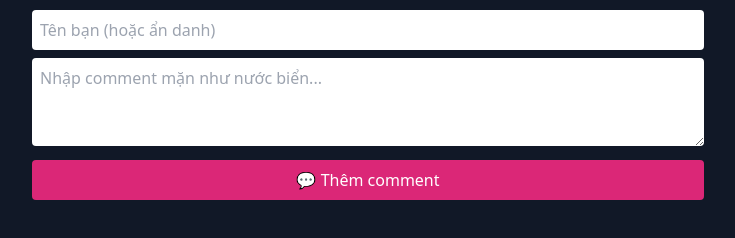
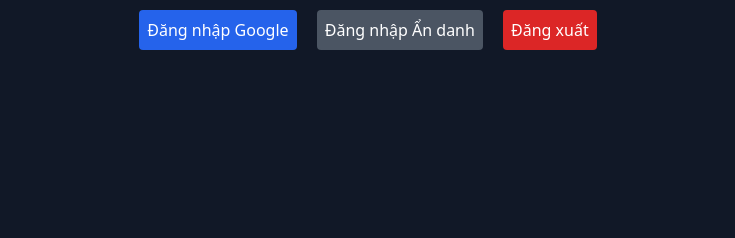
Before and after one commit to abcsnoob/lostteach-comments, a plain HTML site: page index.html in a window 1280 px wide. Shown: the part 70-308 px from the top of the page, without its empty margins (272-1007 px from the left). Drawn offline with nearby package versions, Linux system fonts and the light colour scheme.

Commit message:
Update index.html

```diff
--- a/index.html
+++ b/index.html
@@ -2,38 +2,29 @@
 <html lang="vi">
 <head>
   <meta charset="UTF-8" />
-  <title>MấtDạy.org - Tổng hợp Comments mất dạy từ Youtube</title>
-  <script src="https://www.gstatic.com/firebasejs/8.10.1/firebase-app.js"></script>
-  <script src="https://www.gstatic.com/firebasejs/8.10.1/firebase-firestore.js"></script>
+  <title>MấtDạy.org - Tổng hợp Comments mất dạy</title>
   <script src="https://cdn.tailwindcss.com"></script>
-  <script type="module" defer src="firebase-config.js"></script>
-  <script type="module" defer src="index.js"></script>
+  <script type="module" defer src="./script.js"></script>
 </head>
 <body class="bg-gray-900 text-white p-6">
   <div class="max-w-2xl mx-auto">
+
     <h1 class="text-4xl font-bold mb-4 text-center">💀 MấtDạy.org</h1>
-    <form id="comment-form" class="mb-6">
-      <input
-        id="username"
-        type="text"
-        placeholder="Tên bạn (hoặc ẩn danh)"
-        class="p-2 rounded w-full text-black mb-2"
-        required
-      />
-      <textarea
-        id="comment"
-        placeholder="Nhập comment mặn như nước biển..."
-        class="p-2 rounded w-full text-black"
-        rows="3"
-        required
-      ></textarea>
-      <button
-        type="submit"
-        class="mt-2 bg-pink-600 hover:bg-pink-700 p-2 rounded w-full"
-      >
-        💬 Thêm comment
-      </button>
+
+    <div class="text-center mb-6">
+      <button id="login-google" class="bg-blue-600 hover:bg-blue-700 p-2 rounded text-white mx-2">Đăng nhập Google</button>
+      <button id="login-anon" class="bg-gray-600 hover:bg-gray-700 p-2 rounded text-white mx-2">Đăng nhập Ẩn danh</button>
+      <button id="logout" class="bg-red-600 hover:bg-red-700 p-2 rounded text-white mx-2">Đăng xuất</button>
+      <p id="user-info" class="mt-2 text-sm"></p>
+    </div>
+
+    <form id="comment-form" class="mb-6" style="display:none;">
+      <input id="username" type="text" placeholder="Tên bạn (hoặc ẩn danh)" class="p-2 rounded w-full text-black mb-2" required />
+      <textarea id="comment" placeholder="Nhập comment mặn như nước biển..." class="p-2 rounded w-full text-black" rows="3" required></textarea>
+      <input type="hidden" id="parentId" value="" />
+      <button type="submit" class="mt-2 bg-pink-600 hover:bg-pink-700 p-2 rounded w-full">💬 Thêm comment</button>
     </form>
+
     <div id="comment-list" class="space-y-4"></div>
   </div>
 </body>
```
